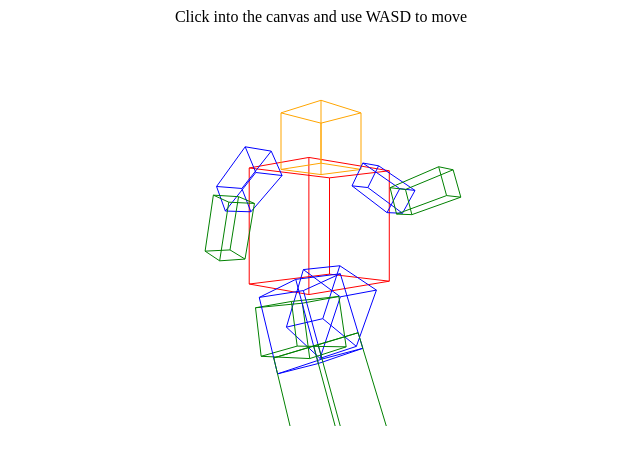
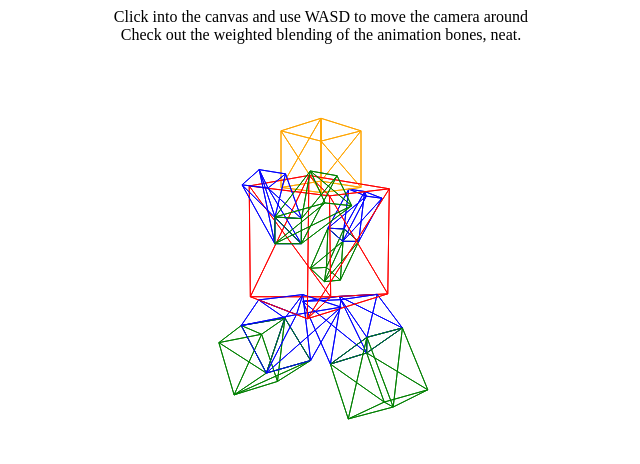
Before and after one commit to alex-sherman/cs559, a plain HTML site: page p3.html in a window 1280 px wide. Shown: the whole page, without its empty margins (319-959 px from the left). Drawn offline with nearby package versions, Linux system fonts and the light colour scheme.

Commit message:
Fixed a bunch of dumb closure things, changed P4 to be P3

```diff
--- a/bone.js
+++ b/bone.js
@@ -21,12 +21,11 @@ Bone = Class.extend({
         this.prev_kf = new KeyFrame(0, this.name);
         this.next_kf = new KeyFrame(0, this.name);
         this.transform = new Matrix();
-
-        this.withParentTransform = function() {
-            return this.parent == null ? this.transform : this.parent.withParentTransform().mul(this.transform);
-        }
-        this.absoluteTransform = function() {
-            return this.withParentTransform().mul(this.invBindPose);
-        }
+    },
+    withParentTransform: function() {
+        return this.parent == null ? this.transform : this.parent.withParentTransform().mul(this.transform);
+    },
+    absoluteTransform: function() {
+        return this.withParentTransform().mul(this.invBindPose);
     }
 });
--- a/entity.js
+++ b/entity.js
@@ -5,11 +5,22 @@ Component = Class.extend({
     }
 })
 
+EntityCallbackFunc = function(propertyName) {
+    return function() {
+        for (var i = 0; i < this.components.length; i++) {
+            var comp = this.components[i];
+            if(propertyName in comp && typeof comp[propertyName] == "function") {
+                comp[propertyName].apply(comp, arguments);
+            }
+        }
+    }
+}
 Entity = Class.extend({
     type: "Entity",
     init: function() {
         components = arguments || [];
         this.components = [];
+        this.callbacks = {};
         for (var i = 0; i < components.length; i++) {
             this.addComponent(components[i]);
         };
@@ -20,13 +31,16 @@ Entity = Class.extend({
         this.components.push(component);
         this[propName] = component;
         component.entity = this;
+        if(component.callbacks) {
+            for(cbname in component.callbacks) {
+                if(!cbname in this.callbacks) {
+                    this.callbacks[cbname] = [];
+                    this[cbname] = Entity.callbackFunc;
+                }
+                this.callbacks[cbname].push(component.callbacks[cbname]);
+            }
+        }
     },
-    update: function(dt) {
-        for (var i = 0; i < this.components.length; i++) {
-            var comp = this.components[i];
-            if(comp.update && typeof comp.update == "function") {
-                comp.update(dt);
-            }
-        };
-    }
-})
+    update: EntityCallbackFunc("update"),
+    draw: EntityCallbackFunc("draw")
+});
--- a/matrix.js
+++ b/matrix.js
@@ -42,20 +42,20 @@ Matrix = Class.extend({
         };
         return output;
     },
-    transform: function(vector) {
-        function rowMul(j, v) {
+    _rowMul: function(j, v) {
             var output = 0;
             for (var i = 0; i < 4; i++) {
                 output += this.values[i][j] * v[i];
             };
             return output;
-        }
+    },
+    transform: function(vector) {
         var vmatrix = [vector.x, vector.y, vector.z, vector.w];
         var output = new Vector(
-            rowMul.apply(this, [0, vmatrix]),
-            rowMul.apply(this, [1, vmatrix]),
-            rowMul.apply(this, [2, vmatrix]),
-            rowMul.apply(this, [3, vmatrix]));
+            this._rowMul(0, vmatrix),
+            this._rowMul(1, vmatrix),
+            this._rowMul(2, vmatrix),
+            this._rowMul(3, vmatrix));
         return output;
     }
 });
--- a/mesh.js
+++ b/mesh.js
@@ -1,39 +1,43 @@
-Mesh = function(skeleton, meshParts) {
-    this.skeleton = skeleton || null;
+Mesh = Component.extend({
+    type: "Mesh",
+    init: function(meshParts) {
         this.parts = meshParts || [];
-    this.draw = function(renderManager) {
+    },
+    draw: function(renderManager) {
         for (var i = 0; i < this.parts.length; i++) {
-            this.parts[i].draw(renderManager, this.skeleton);
+            this.parts[i].draw(renderManager, this.entity.Skeleton);
         };
     }
-}
+});
 
-MeshPart = function(vertices, indices, bones) {
+MeshPart = Class.extend({
+    init: function(vertices, indices, bones) {
         this.vertices = vertices || [];
         this.indices = indices || [];
         this.bones = bones || [];
-    this.draw = function(renderManager, skeleton) {
-        var transformedVertices = []
-        var self = this;
-        function transformedPosition(vertex) {
+    },
+    transformedPosition: function(vertex) {
         var world = new Matrix();
-            if(self.bones.length > 0) {
+        if(this.bones.length > 0) {
             world = new Matrix(true);
             for (var i = 0; i < vertex.weights.length; i++) {
-                    var boneTransform = skeleton.bones[self.bones[i]].absoluteTransform();
+                var boneTransform = skeleton.bones[this.bones[i]].absoluteTransform();
                 world = world.derpLerp(vertex.weights[i], boneTransform);
             };
         }
         return world.transform(vertex.position);
-        }
-        for (var i = 0; i < indices.length; i+= 3) {
-            var V1 = this.vertices[indices[i]];
-            var P1 = transformedPosition(V1);
-            var V2 = this.vertices[indices[i + 1]];
-            var P2 = transformedPosition(V2);
-            var V3 = this.vertices[indices[i + 2]];
-            var P3 = transformedPosition(V3);
+    },
+    draw: function(renderManager, skeleton) {
+        var transformedVertices = []
+
+        for (var i = 0; i < this.indices.length; i+= 3) {
+            var V1 = this.vertices[this.indices[i]];
+            var P1 = this.transformedPosition(V1);
+            var V2 = this.vertices[this.indices[i + 1]];
+            var P2 = this.transformedPosition(V2);
+            var V3 = this.vertices[this.indices[i + 2]];
+            var P3 = this.transformedPosition(V3);
             renderManager.addTriangle(P1, P2, P3, this.color);
         };
     }
-}
+});
--- a/p3.html
+++ b/p3.html
@@ -3,7 +3,7 @@
 <html>
 <head>
     <meta http-equiv="content-type" content="text/html; charset=UTF-8">
-    <title>3D Wireframe Walker (559 P3)</title>
+    <title>3D Solid Walker</title>
 
     <script src="https://code.jquery.com/jquery-2.1.4.min.js"></script>
     <script src="class.js"></script>
@@ -13,11 +13,17 @@
     <script src="matrix.js"></script>
     <script src="bone.js"></script>
     <script src="inputHandler.js"></script>
+    <script src="primitive.js"></script>
+    <script src="mesh.js"></script>
+    <script src="renderManager.js"></script>
 
 </head>
 <body>
     <div id="containerDiv" align="center">
-        <center>Click into the canvas and use WASD to move</center>
+        <center>
+            Click into the canvas and use WASD to move the camera around<br>
+            Check out the weighted blending of the animation bones, neat.<br>
+        </center>
         <canvas id="canvas"></canvas>
     </div>
 
@@ -30,129 +36,147 @@ var canvas = document.getElementById("canvas");
 canvas.width = 800;
 canvas.height = 400;
 var ctx = canvas.getContext('2d');
+var renderManager = new RenderManager(ctx, canvas.width, canvas.height);
 
-BoxBone = Bone.extend({
-    init: function(name, color, min, max) {
-        Bone.init.apply(this, [name]);
-        this.color = color;
-        this.points = [
-                        new Vector(min.x, min.y, min.z),
-                        new Vector(max.x, min.y, min.z),
-                        new Vector(min.x, min.y, max.z),
-                        new Vector(max.x, min.y, max.z),
-
-                        new Vector(min.x, max.y, min.z),
-                        new Vector(max.x, max.y, min.z),
-                        new Vector(min.x, max.y, max.z),
-                        new Vector(max.x, max.y, max.z),
-                      ];
-        this.pairs = [[0,4],[1,5],[2,6],[3,7], //Edges
-                      [0,1],[1,3],[3,2],[2,0], //Top
-                      [4,5],[5,7],[7,6],[6,4]]; //Botom
-        this.min = min;
-        this.max = max;
-        this.draw = function(ctx, transform) {
-            var transform = transform.mul(this.withParentTransform());
-            var transformedPoints = this.points.map(function(p) { return transform.transform(p); });
-            var color = this.color;
-            this.pairs.forEach(function(pair) {
-                var p1 = transformedPoints[pair[0]];
-                var p2 = transformedPoints[pair[1]];
-                if(p1.w <= 0 || p2.w <= 0) return;
-                p1 = p1.mul(1 / p1.w);
-                p2 = p2.mul(1 / p2.w);
-                ctx.beginPath();
-                ctx.strokeStyle = color;
-                ctx.moveTo(p1.x * canvas.width, p1.y * canvas.height);
-                ctx.lineTo(p2.x * canvas.width, p2.y * canvas.height);
-                ctx.stroke();
-            })
-        }
-    }
-});
 var dude = new Entity();
 var skeleton = new Skeleton();
 dude.addComponent(skeleton);
-chest = new BoxBone("chest", "red", new Vector(-20,-20,-15), new Vector(20,20,15));
+chest = new Bone("chest");
 skeleton.addBone(chest, null);
-head = new BoxBone("head", "orange", new Vector(-10,-10,-10), new Vector(10,10,10));
+head = new Bone("head", MatrixCreateTranslation(0, -3, 0));
 skeleton.addBone(head, "chest");
-leftThigh = new BoxBone("leftThigh", "blue", new Vector(-20,-25,-10), new Vector(0,0,10));
+leftThigh = new Bone("leftThigh", MatrixCreateTranslation(1, 2, 0));
 skeleton.addBone(leftThigh, "chest");
-leftCalf = new BoxBone("leftCalf", "green", new Vector(-20,-30, -10), new Vector(0,0,10));
+leftCalf = new Bone("leftCalf", MatrixCreateTranslation(1, 4, 0));
 skeleton.addBone(leftCalf, "leftThigh");
-rightThigh = new BoxBone("rightThigh", "blue", new Vector(0,-25,-10), new Vector(20,0,10));
+rightThigh = new Bone("rightThigh", MatrixCreateTranslation(-1, 2, 0));
 skeleton.addBone(rightThigh, "chest");
-rightCalf = new BoxBone("rightCalf", "green", new Vector(0,-30, -10), new Vector(20,0,10));
+rightCalf = new Bone("rightCalf", MatrixCreateTranslation(-1, 4, 0));
 skeleton.addBone(rightCalf, "rightThigh");
-rightBicep = new BoxBone("rightBicep", "blue", new Vector(-5, -20, -5), new Vector(5, 0, 5));
+rightBicep = new Bone("rightBicep", MatrixCreateTranslation(-2.5, -2, 0));
 skeleton.addBone(rightBicep, "chest");
-rightForearm = new BoxBone("rightForearm", "green", new Vector(-5, -20, -5), new Vector(5, 0, 5));
+rightForearm = new Bone("rightForearm", MatrixCreateTranslation(-2.5, 0, 0));
 skeleton.addBone(rightForearm, "rightBicep");
-leftBicep = new BoxBone("leftBicep", "blue", new Vector(-5, -20, -5), new Vector(5, 0, 5));
+leftBicep = new Bone("leftBicep", MatrixCreateTranslation(2.5, -2, 0));
 skeleton.addBone(leftBicep, "chest");
-leftForearm = new BoxBone("leftForearm", "green", new Vector(-5, -20, -5), new Vector(5, 0, 5));
+leftForearm = new Bone("leftForearm", MatrixCreateTranslation(2.5, 0, 0));
 skeleton.addBone(leftForearm, "leftBicep");
 
 anim = new Animation();
 dude.addComponent(anim);
-anim.addKeyFrame(0, "chest", new Vector(0,0,0));
-anim.addKeyFrame(0, "head", new Vector(0, 30,0));
+
+var mesh = new Mesh();
+dude.addComponent(mesh);
+var meshPart = Primitive.Cube(new Vector(-2, -2, -1.5), new Vector(2, 2, 1.5));
+meshPart.bones = ["chest", "leftThigh", "rightThigh"];
+meshPart.vertices[0].weights = [0.8, 0.2, 0];
+meshPart.vertices[1].weights = [0.8, 0.2, 0];
+meshPart.vertices[2].weights = [0.8, 0, 0.2];
+meshPart.vertices[3].weights = [0.8, 0, 0.2];
+
+meshPart.color = "red";
+mesh.parts.push(meshPart);
+
+["leftThigh", "leftCalf", "rightThigh", "rightCalf", ].map(function(bone, i, bones) {
+    var offset = new Vector(0, -3, 0);
+    if(i < 2) offset.x -= 1;
+    else offset.x += 1;
+    if(i % 2) offset.y -= 2;
+    meshPart = Primitive.Cube(new Vector(-1,-1,-1).add(offset), new Vector(1,1,1).add(offset));
+    meshPart.bones = i % 2 ? [bone, bones[i - 1], bone] : [bone, "chest", bones[i + 1]];
+    meshPart.color = i % 2 ? "green" : "blue";
+    //if(i % 2) {
+        meshPart.vertices.map(function(vertex, j, vertices) {
+            if(j > 3)
+                vertex.weights = [0.2, 0.8, 0];
+            else
+                vertex.weights = [0.8, 0, 0.2];
+        })
+    //}
+    mesh.parts.push(meshPart);
+});
+
+["leftBicep", "leftForearm", "rightBicep", "rightForearm"].map(function(bone, i, bones) {
+    var offset = new Vector(0, 2, 0);
+    if(i < 2) offset.x -= 2.5;
+    else offset.x += 2.5;
+    if(i % 2) offset.y -= 2;
+    meshPart = Primitive.Cube(new Vector(-0.5,-2,-0.5).add(offset), new Vector(0.5,0,0.5).add(offset));
+    meshPart.bones = i % 2 ? [bone, bones[i - 1], bone] : [bone, "chest", bones[i + 1]];
+    meshPart.color = i % 2 ? "green" : "blue";
+    //if(i % 2) {
+        meshPart.vertices.map(function(vertex, j, vertices) {
+            if(j > 3)
+                vertex.weights = [0.6, 0.4, 0];
+            else
+                vertex.weights = [0.4, 0, 0.6];
+        })
+    //}
+    mesh.parts.push(meshPart);
+});
+
+meshPart = Primitive.Cube(new Vector(-1,2,-1), new Vector(1,4,1));
+meshPart.bones = ["head"];
+meshPart.color = "orange"
+mesh.parts.push(meshPart);
+
+anim.addKeyFrame(0, "chest", new Vector(0, 0, 0));
+anim.addKeyFrame(0, "head", new Vector(0, 3,0));
 function insertLegFrames(t) {
-    anim.addKeyFrame(t + 0, "leftThigh", new Vector(0, -20, 0), new Vector(-Math.PI/4,0));
-    anim.addKeyFrame(t + 0, "rightThigh", new Vector(0, -20, 0), new Vector(Math.PI/4,0,0));
-    anim.addKeyFrame(t + 0, "leftCalf", new Vector(0, -20, 0), new Vector(0,0,0));
-    anim.addKeyFrame(t + 0, "rightCalf", new Vector(0, -20, 0), new Vector(Math.PI/8,0,0));
+    anim.addKeyFrame(t + 0, "leftThigh", new Vector(-1, -2, 0), new Vector(-Math.PI/4,0));
+    anim.addKeyFrame(t + 0, "rightThigh", new Vector(1, -2, 0), new Vector(Math.PI/4,0,0));
+    anim.addKeyFrame(t + 0, "leftCalf", new Vector(0, -2, 0), new Vector(0,0,0));
+    anim.addKeyFrame(t + 0, "rightCalf", new Vector(0, -2, 0), new Vector(Math.PI/8,0,0));
 
-    anim.addKeyFrame(t + 1, "leftThigh", new Vector(0, -20, 0), new Vector(-Math.PI/8,0,0));
-    anim.addKeyFrame(t + 1, "rightThigh", new Vector(0, -20, 0), new Vector(Math.PI/8,0,0));
+    anim.addKeyFrame(t + 1, "leftThigh", new Vector(-1, -2, 0), new Vector(-Math.PI/8,0,0));
+    anim.addKeyFrame(t + 1, "rightThigh", new Vector(1, -2, 0), new Vector(Math.PI/8,0,0));
 
-    anim.addKeyFrame(t + 2, "leftThigh", new Vector(0, -20, 0), new Vector(0,0,0));
-    anim.addKeyFrame(t + 2, "leftCalf", new Vector(0, -20, 0), new Vector(0,0,0));
-    anim.addKeyFrame(t + 2, "rightThigh", new Vector(0, -20, 0), new Vector(0,0,0));
-    anim.addKeyFrame(t + 2, "rightCalf", new Vector(0, -20, 0), new Vector(Math.PI/2,0,0));
+    anim.addKeyFrame(t + 2, "leftThigh", new Vector(-1, -2, 0), new Vector(0,0,0));
+    anim.addKeyFrame(t + 2, "leftCalf", new Vector(0, -2, 0), new Vector(0,0,0));
+    anim.addKeyFrame(t + 2, "rightThigh", new Vector(1, -2, 0), new Vector(0,0,0));
+    anim.addKeyFrame(t + 2, "rightCalf", new Vector(0, -2, 0), new Vector(Math.PI/2,0,0));
 
-    anim.addKeyFrame(t + 3, "leftThigh", new Vector(0, -20, 0), new Vector(Math.PI/8,0,0));
-    anim.addKeyFrame(t + 3, "rightThigh", new Vector(0, -20, 0), new Vector(-Math.PI/8,0,0));
-    anim.addKeyFrame(t + 3, "rightCalf", new Vector(0, -20, 0), new Vector(Math.PI/4,0,0));
+    anim.addKeyFrame(t + 3, "leftThigh", new Vector(-1, -2, 0), new Vector(Math.PI/8,0,0));
+    anim.addKeyFrame(t + 3, "rightThigh", new Vector(1, -2, 0), new Vector(-Math.PI/8,0,0));
+    anim.addKeyFrame(t + 3, "rightCalf", new Vector(0, -2, 0), new Vector(Math.PI/4,0,0));
 
-    anim.addKeyFrame(t + 4, "leftThigh", new Vector(0, -20, 0), new Vector(Math.PI/4,0,0));
-    anim.addKeyFrame(t + 4, "leftCalf", new Vector(0, -20, 0), new Vector(Math.PI/8,0,0));
-    anim.addKeyFrame(t + 4, "rightThigh", new Vector(0, -20, 0), new Vector(-Math.PI/4,0,0));
-    anim.addKeyFrame(t + 4, "rightCalf", new Vector(0, -20, 0), new Vector(0,0,0));
+    anim.addKeyFrame(t + 4, "leftThigh", new Vector(-1, -2, 0), new Vector(Math.PI/4,0,0));
+    anim.addKeyFrame(t + 4, "leftCalf", new Vector(0, -2, 0), new Vector(Math.PI/8,0,0));
+    anim.addKeyFrame(t + 4, "rightThigh", new Vector(1, -2, 0), new Vector(-Math.PI/4,0,0));
+    anim.addKeyFrame(t + 4, "rightCalf", new Vector(0, -2, 0), new Vector(0,0,0));
 
-    anim.addKeyFrame(t + 5, "rightThigh", new Vector(0, -20, 0), new Vector(-Math.PI/8,0,0));
-    anim.addKeyFrame(t + 5, "leftThigh", new Vector(0, -20, 0), new Vector(Math.PI/8,0,0));
+    anim.addKeyFrame(t + 5, "rightThigh", new Vector(1, -2, 0), new Vector(-Math.PI/8,0,0));
+    anim.addKeyFrame(t + 5, "leftThigh", new Vector(-1, -2, 0), new Vector(Math.PI/8,0,0));
 
-    anim.addKeyFrame(t + 6, "rightThigh", new Vector(0, -20, 0), new Vector(0,0,0));
-    anim.addKeyFrame(t + 6, "rightCalf", new Vector(0, -20, 0), new Vector(0,0,0));
-    anim.addKeyFrame(t + 6, "leftThigh", new Vector(0, -20, 0), new Vector(0,0,0));
-    anim.addKeyFrame(t + 6, "leftCalf", new Vector(0, -20, 0), new Vector(Math.PI/2,0,0));
+    anim.addKeyFrame(t + 6, "rightThigh", new Vector(1, -2, 0), new Vector(0,0,0));
+    anim.addKeyFrame(t + 6, "rightCalf", new Vector(0, -2, 0), new Vector(0,0,0));
+    anim.addKeyFrame(t + 6, "leftThigh", new Vector(-1, -2, 0), new Vector(0,0,0));
+    anim.addKeyFrame(t + 6, "leftCalf", new Vector(0, -2, 0), new Vector(Math.PI/2,0,0));
 
-    anim.addKeyFrame(t + 7, "rightThigh", new Vector(0, -20, 0), new Vector(Math.PI/8,0,0));
-    anim.addKeyFrame(t + 7, "leftThigh", new Vector(0, -20, 0), new Vector(-Math.PI/8,0,0));
-    anim.addKeyFrame(t + 7, "leftCalf", new Vector(0, -20, 0), new Vector(Math.PI/4,0,0));
+    anim.addKeyFrame(t + 7, "rightThigh", new Vector(1, -2, 0), new Vector(Math.PI/8,0,0));
+    anim.addKeyFrame(t + 7, "leftThigh", new Vector(-1, -2, 0), new Vector(-Math.PI/8,0,0));
+    anim.addKeyFrame(t + 7, "leftCalf", new Vector(0, -2, 0), new Vector(Math.PI/4,0,0));
 
-    anim.addKeyFrame(t + 8, "rightThigh", new Vector(0, -20, 0), new Vector(Math.PI/4,0,0));
-    anim.addKeyFrame(t + 8, "rightCalf", new Vector(0, -20, 0), new Vector(Math.PI/8,0,0));
-    anim.addKeyFrame(t + 8, "leftThigh", new Vector(0, -20, 0), new Vector(-Math.PI/4,0,0));
-    anim.addKeyFrame(t + 8, "leftCalf", new Vector(0, -20, 0), new Vector(0,0,0));
+    anim.addKeyFrame(t + 8, "rightThigh", new Vector(1, -2, 0), new Vector(Math.PI/4,0,0));
+    anim.addKeyFrame(t + 8, "rightCalf", new Vector(0, -2, 0), new Vector(Math.PI/8,0,0));
+    anim.addKeyFrame(t + 8, "leftThigh", new Vector(-1, -2, 0), new Vector(-Math.PI/4,0,0));
+    anim.addKeyFrame(t + 8, "leftCalf", new Vector(0, -2, 0), new Vector(0,0,0));
 }
 
 function insertArmFrames(t) {
-    anim.addKeyFrame(t + 0, "rightBicep", new Vector(25, 20, 0), new Vector(-Math.PI/4));
-    anim.addKeyFrame(t + 0, "rightForearm", new Vector(0, -20, 0), new Vector(-Math.PI/2));
-    anim.addKeyFrame(t + 2.5, "rightForearm", new Vector(0, -20, 0), new Vector());
-    anim.addKeyFrame(t + 4, "rightBicep", new Vector(25, 20, 0), new Vector(Math.PI/2));
-    anim.addKeyFrame(t + 8, "rightBicep", new Vector(25, 20, 0), new Vector(-Math.PI/4));
-    anim.addKeyFrame(t + 8, "rightForearm", new Vector(0, -20, 0), new Vector(-Math.PI/2));
+    anim.addKeyFrame(t + 0, "rightBicep", new Vector(2.5, 2, 0), new Vector(-Math.PI/4));
+    anim.addKeyFrame(t + 0, "rightForearm", new Vector(0, -2, 0), new Vector(-Math.PI/2));
+    anim.addKeyFrame(t + 2.5, "rightForearm", new Vector(0, -2, 0), new Vector());
+    anim.addKeyFrame(t + 4, "rightBicep", new Vector(2.5, 2, 0), new Vector(Math.PI/2));
+    anim.addKeyFrame(t + 8, "rightBicep", new Vector(2.5, 2, 0), new Vector(-Math.PI/4));
+    anim.addKeyFrame(t + 8, "rightForearm", new Vector(0, -2, 0), new Vector(-Math.PI/2));
 
-    anim.addKeyFrame(t + 0, "leftBicep", new Vector(-25, 20, 0), new Vector(Math.PI/4));
-    anim.addKeyFrame(t + 0, "leftForearm", new Vector(0, -20, 0), new Vector());
-    anim.addKeyFrame(t + 2.5, "leftForearm", new Vector(0, -20, 0), new Vector(-Math.PI/2));
-    anim.addKeyFrame(t + 4, "leftBicep", new Vector(-25, 20, 0), new Vector(-Math.PI/2));
-    anim.addKeyFrame(t + 8, "leftBicep", new Vector(-25, 20, 0), new Vector(Math.PI/4));
-    anim.addKeyFrame(t + 8, "leftForearm", new Vector(0, -20, 0), new Vector());
+    anim.addKeyFrame(t + 0, "leftBicep", new Vector(-2.5, 2, 0), new Vector(Math.PI/4));
+    anim.addKeyFrame(t + 0, "leftForearm", new Vector(0, -2, 0), new Vector());
+    anim.addKeyFrame(t + 2.5, "leftForearm", new Vector(0, -2, 0), new Vector(-Math.PI/2));
+    anim.addKeyFrame(t + 4, "leftBicep", new Vector(-2.5, 2, 0), new Vector(-Math.PI/2));
+    anim.addKeyFrame(t + 8, "leftBicep", new Vector(-2.5, 2, 0), new Vector(Math.PI/4));
+    anim.addKeyFrame(t + 8, "leftForearm", new Vector(0, -2, 0), new Vector());
 }
 insertArmFrames(0);
 insertLegFrames(0);
@@ -162,7 +186,11 @@ insertArmFrames(16);
 insertLegFrames(16);
 insertArmFrames(24);
 insertLegFrames(24);
-//anim.addKeyFrame(32, "chest", MatrixCreateTranslation(0,0,400));
+for (var i = 0; i < anim.keyFrames.length; i++) {
+    anim.keyFrames[i].time /= 8;
+};
+anim.length /= 8;
+
 var mouseDiff = {x: 0, y: 0};
 function moveCallback(x, y) {
     mouseDiff.x += x;
@@ -173,16 +201,16 @@ ctx.clearRect(0, 0, canvas.width, canvas.height);
 
 var prev_timestamp = 0;
 var projection = MatrixCreateProjection(Math.PI/2, 2, 1, 20);
-var cameraPosition = new Vector(100, 0, 100);
+var cameraPosition = new Vector(10, 0, 10);
 var theta = -3 * Math.PI/4;
 var phi = 0;
-var moveSpeed = 5;
+var moveSpeed = 0.1;
 var moveDir = new Vector();
 var mouseSensitivity = 1 / 100;
 ctx.setTransform(1, 0, 0, -1, canvas.width / 2, canvas.height / 2);
 function loop(timestamp) {
     var delta = 0;
-    if (prev_timestamp > 0) delta = timestamp - prev_timestamp;
+    if (prev_timestamp > 0) delta = (timestamp - prev_timestamp) / 1000;
     ctx.clearRect(-canvas.width / 2, -canvas.height/2, canvas.width, canvas.height);
 
     moveDir = new Vector();
@@ -190,20 +218,20 @@ function loop(timestamp) {
     if(keyboardState[83]) moveDir.z -= 1;
     if(keyboardState[68]) moveDir.x += 1;
     if(keyboardState[65]) moveDir.x -= 1;
+    if(keyboardState[32]) moveDir.y += 1;
+    if(keyboardState[17]) moveDir.y -= 1;
     moveDir = Matrix.CreateRotationYPR(theta, 0, 0).transform(moveDir);
     cameraPosition = cameraPosition.add(moveDir.mul(moveSpeed));
 
     theta += mouseDiff.x * mouseSensitivity;
     phi += mouseDiff.y * mouseSensitivity;
     if(theta > Math.PI * 2) theta -= Math.PI * 2;
-    dude.update(delta / 1000);
     var view = MatrixCreateView(theta, phi, cameraPosition);
     //var view = MatrixCreateView(Math.PI / 2,0, new Vector(-400,0,200));
-    var transform = projection.mul(view);
-    for(var key in skeleton.bones) {
-        var bone = skeleton.bones[key];
-        bone.draw(ctx, transform);
-    }
+    var viewProjection = projection.mul(view);
+    dude.update(delta);
+    dude.draw(renderManager);
+    renderManager.draw(viewProjection);
     prev_timestamp = timestamp;
     mouseDiff = {x: 0, y: 0};
     window.requestAnimationFrame(loop);
--- a/renderManager.js
+++ b/renderManager.js
@@ -29,7 +29,10 @@ RenderManager = function(ctx, width, height) {
             path.moveTo(tri.points[0].x * this.width, tri.points[0].y * this.height);
             path.lineTo(tri.points[1].x * this.width, tri.points[1].y * this.height);
             path.lineTo(tri.points[2].x * this.width, tri.points[2].y * this.height);
-            this.ctx.fill(path);
+            path.closePath();
+            this.ctx.strokeStyle = tri.color;
+            this.ctx.stroke(path);
+            //this.ctx.fill(path);
 
         };
         this.queue = []
```
Also changed, not shown: p4.html (deleted, +0 -184 lines). Lines whose indentation alone changed are shown as unchanged.
